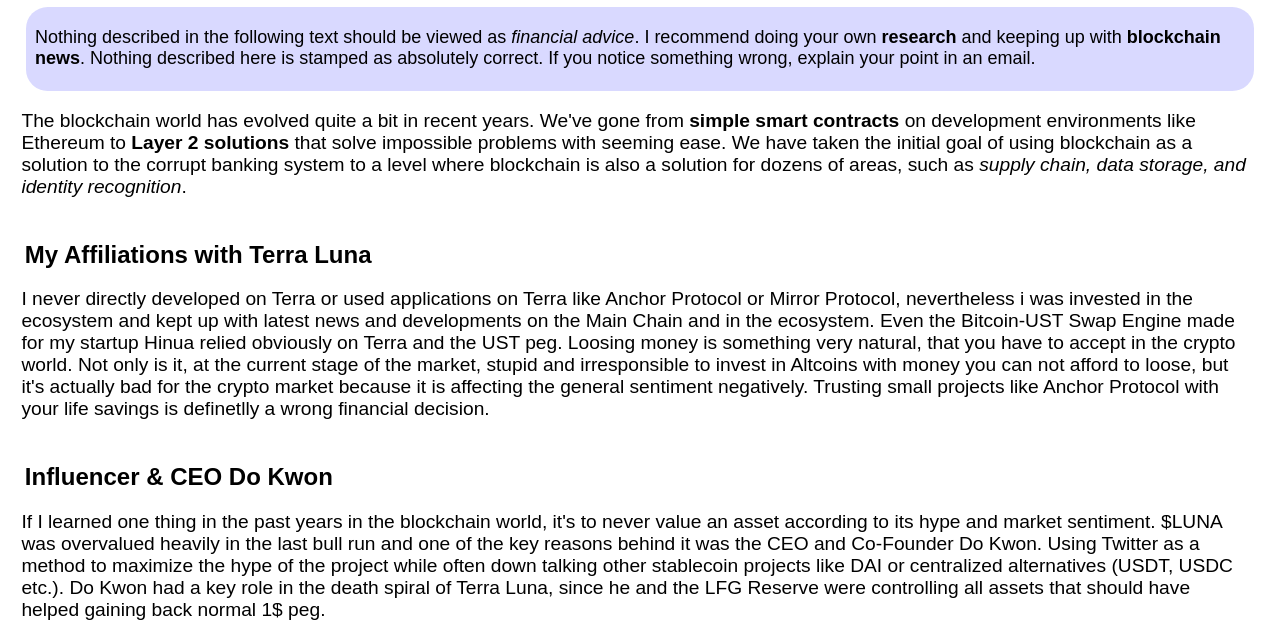
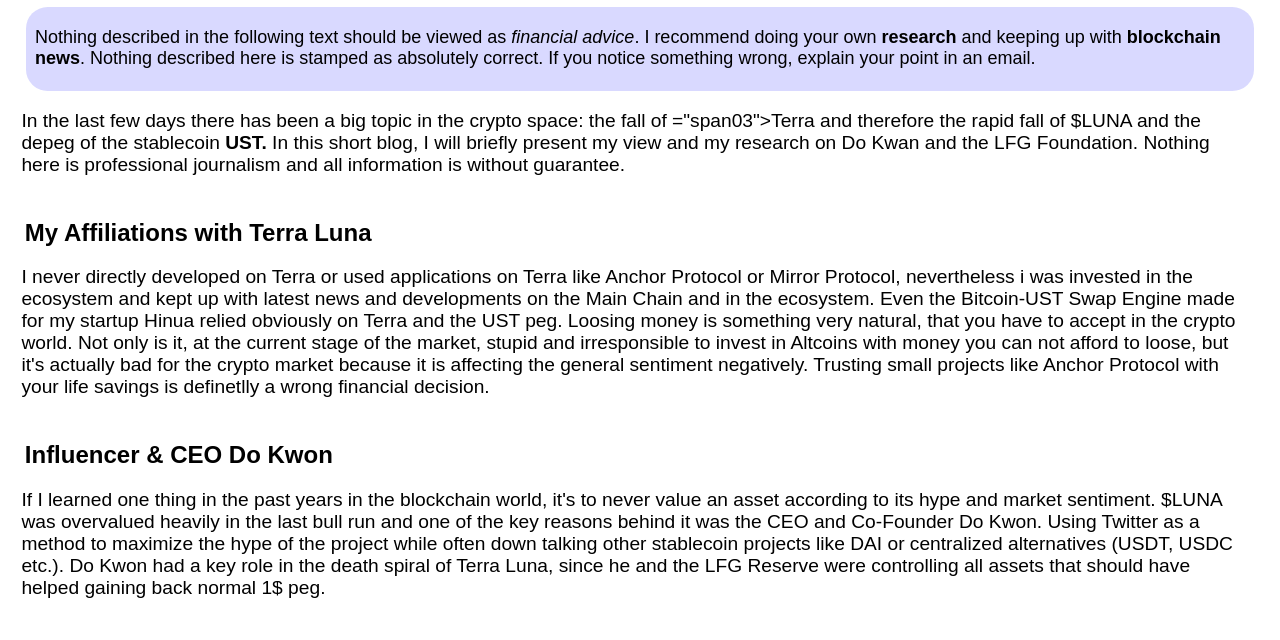
Before and after one commit to lukasgbe/blogtest, a plain HTML site: page blog2.html in a window 1280 px wide. Shown: the part 168-808 px from the top of the page. Drawn offline with Linux system fonts and the light colour scheme.

Commit message:
Update blog2.html

```diff
--- a/blog2.html
+++ b/blog2.html
@@ -31,14 +31,7 @@
         </p>
     </div>
     <div class="only-text1">
-        <p>The blockchain world has evolved quite a bit in recent years. We've gone from <span class="span03">simple
-                smart contracts</span> on
-            development environments like Ethereum to <span class="span03">Layer 2 solutions</span> that solve
-            impossible problems with seeming
-            ease. We have taken the initial goal of using blockchain as a solution to the corrupt banking system to a
-            level where blockchain is also a solution for dozens of areas, such as <span class="span01">supply chain,
-                data storage, and
-                identity recognition</span>.</p>
+        <p>In the last few days there has been a big topic in the crypto space: the fall of ="span03">Terra</span> and therefore the rapid fall of $LUNA and the depeg of the stablecoin  <span class="span03">UST.</span> In this short blog, I will briefly present my view and my research on Do Kwan and the LFG Foundation. Nothing here is professional journalism and all information is without guarantee.</p>
     </div>
 
     <div class="only-heading01">
```
